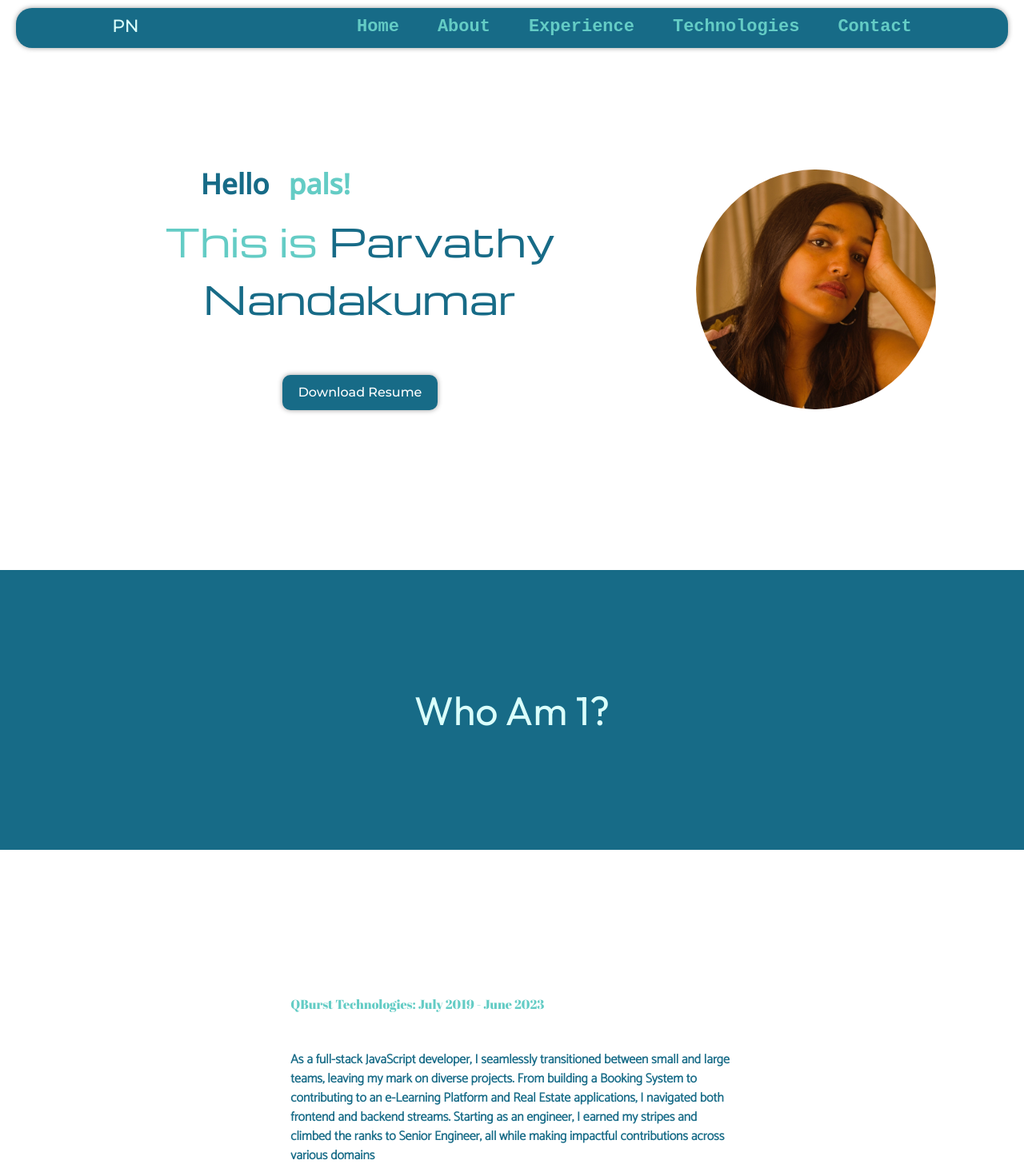
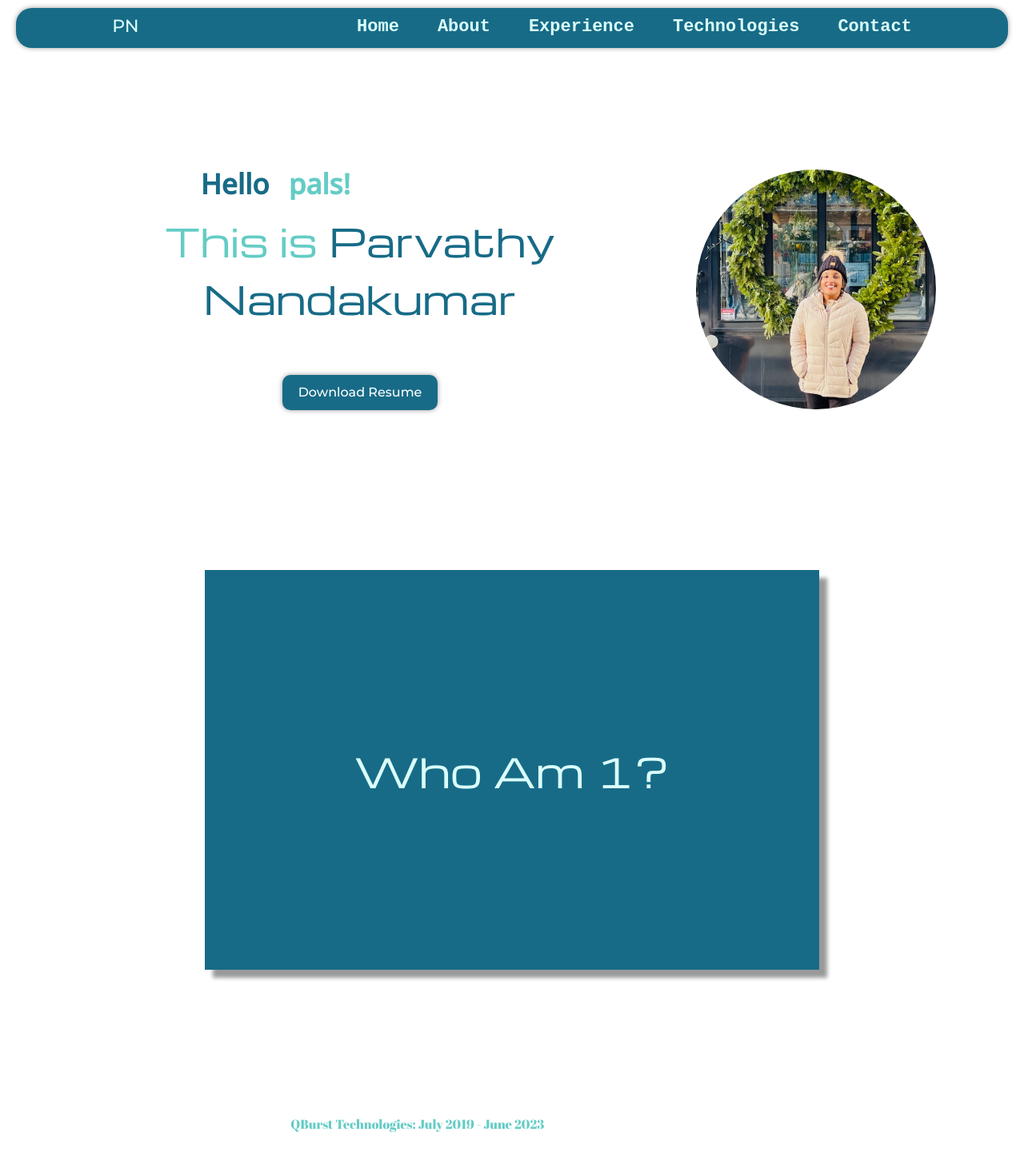
Before and after one commit to parvathynandan/portfolio, a React (Create React App) app: page / in a window 1280 px wide. Shown: the top 1466 px of the page at 80% size. Built offline with nearby package versions, Linux system fonts and the light colour scheme; a web font is replaced by a local one.

Commit message:
Minor fixes

```diff
--- a/src/About.js
+++ b/src/About.js
@@ -10,12 +10,12 @@ const About = () => {
             <div class='flip-card'>
                 <div class='flip-card-inner'>
                     <div class='about-us-container flip-card-front'>
-                        <p>Who Am 1?</p>
+                        <p class='whoami-title'>Who Am 1?</p>
                     </div>
                     <div className="about-us-container flip-card-back">
                         <div className="container">
                             <div class="row align-items-center">
-                                <p className="col-sm-6 revealUp">Who am I?</p>
+                                <p className="col-sm-6 whoami-title revealUp">Who am I?</p>
                                 <p className="col-sm-6 whoami-desc">
                                 I'm Parvathy Nandakumar, a versatile software developer with 4 years of expertise in
                                 JavaScript, TypeScript, React, Angular, Node.js, and more.
--- a/src/Home.js
+++ b/src/Home.js
@@ -14,7 +14,7 @@ function Home() {
         <div className='home-container'>
         <div class="container homesection">
             <div class="row align-items-center">
-                <div class="col-md-4 order-md-2 cont mypic-home-div"><img class="mypic-home" src={require('./portfolio-pics/mypic-home.jpg')} /></div>
+                <div class="col-md-4 order-md-2 cont mypic-home-div"><img class="mypic-home" src={require('./portfolio-pics/mypic.jpg')} /></div>
                 <div class="col-md-8 order-md-1 cont content-home-div">
                     {/* <p class="hello-world"><span>Hello </span><span>World! </span></p>  */}
 
--- a/src/styles.css
+++ b/src/styles.css
@@ -64,14 +64,14 @@ nav {
 }
 
 .navbar-links a {
-    color: #64CCC5 !important;
+    color: #DAFFFB !important;
     text-decoration: none !important;
     text-decoration-color: white !important;
     font-family: 'Sometype Mono', monospace;
 }
 
 .navbar-links a:hover {
-    color: #DAFFFB !important;
+    color: #64CCC5 !important;
     text-decoration: underline !important;
     text-underline-offset: .5rem !important;
 }
@@ -294,9 +294,18 @@ color: #DAFFFB;
  margin-bottom: 25px;
 }
 
+
+.flip-card {
+    display: flex;
+    justify-content: center;
+
+}
+
 .flip-card-inner {
+    width: 60%;
     background-color: #176B87;
     position: relative;
+    box-shadow: 10px 10px 5px rgba(0,0,0,.4);
 }
 
 .flip-card-inner {
@@ -328,6 +337,9 @@ color: #DAFFFB;
     right: 0;
   }
 
+.whoami-title {
+    font-family: 'Michroma', sans-serif;
+}
 .whoami-desc {
     padding-top: 30px;
     padding-bottom: 30px;
@@ -482,6 +494,7 @@ ul.experience-list {
   }
 
 .techContainer {
+    margin-top: 30px;
     background-color: #176B87;
     color: #DAFFFB;
     padding-bottom: 30px;
```
Also changed, not shown: src/portfolio-pics/mypic.jpg (added).
